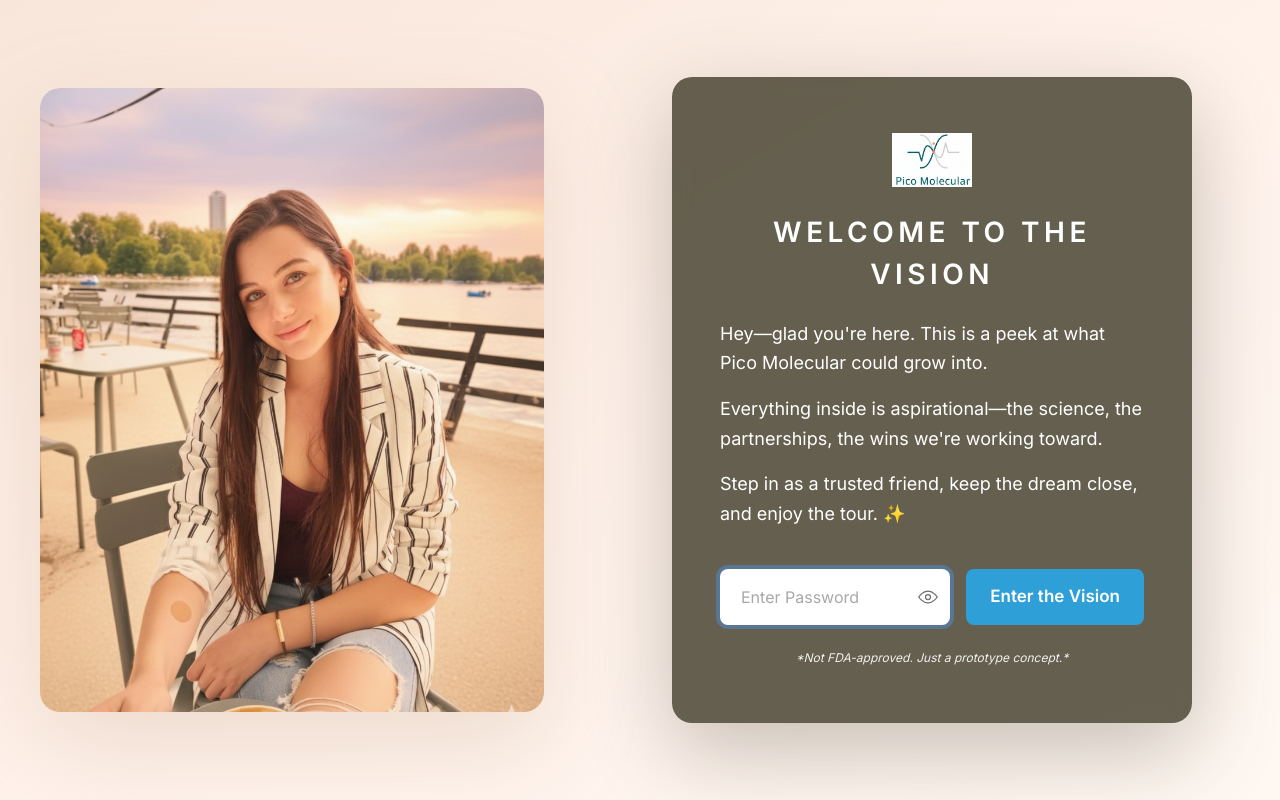
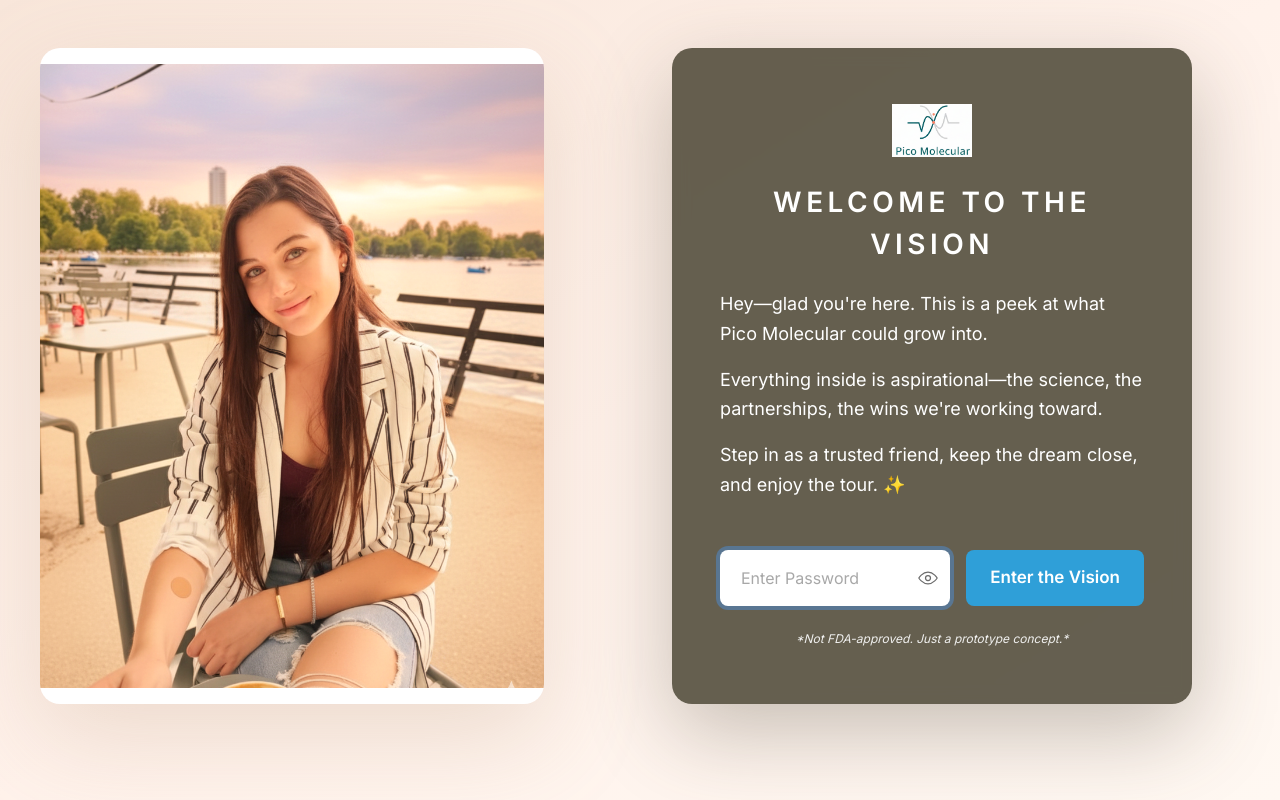
Before and after one commit to gcharris/pico-molecular-web, a React (Vite) app: page / in a window 1280 px wide. Built offline with nearby package versions, Linux system fonts and the light colour scheme.

Commit message:
Balance splash panels and boost portrait vibrancy

```diff
--- a/src/components/SplashGate.jsx
+++ b/src/components/SplashGate.jsx
@@ -25,20 +25,20 @@ function SplashGate({ onSuccess, logoSrc }) {
     <div className="relative min-h-screen w-full overflow-hidden bg-gradient-to-br from-[#f8e6da] via-[#fff2eb] to-[#fff8f2]">
       <div className="pointer-events-none absolute inset-0 -z-10 bg-[radial-gradient(circle_at_center,rgba(248,204,178,0.28),transparent_55%)]" />
 
-      <div className="relative mx-auto flex min-h-screen w-full max-w-[1400px] flex-col items-center justify-center gap-10 px-6 py-12 sm:px-10 lg:flex-row lg:gap-20">
+      <div className="relative mx-auto flex min-h-screen w-full max-w-[1400px] flex-col items-center justify-center gap-10 px-6 py-12 sm:px-10 lg:flex-row lg:items-stretch lg:gap-20">
         <div className="flex w-full items-stretch justify-center lg:w-[45%]">
-          <div className="relative flex h-full w-full max-w-[540px] items-center justify-center overflow-hidden rounded-[20px] bg-white shadow-[0_34px_95px_rgba(190,158,130,0.28)]">
+          <div className="relative flex h-full w-full max-w-[540px] items-center justify-center overflow-hidden rounded-[20px] bg-white shadow-[0_34px_95px_rgba(190,158,130,0.28)] lg:h-[82vh]">
             <img
               src={founderBackground}
               alt="Founder portrait"
               className="pointer-events-none h-full max-h-[78vh] w-full select-none object-cover"
-              style={{ filter: 'none', objectPosition: 'center 40%' }}
+              style={{ filter: 'contrast(1.05) saturate(1.04)', objectPosition: 'center 40%' }}
             />
           </div>
         </div>
 
         <div className="flex w-full items-stretch justify-center lg:w-[55%]">
-          <div className="flex h-full w-full max-w-[520px] flex-col justify-between rounded-[20px] bg-[rgba(80,74,58,0.88)] px-12 py-14 text-white shadow-[0_28px_85px_rgba(80,74,58,0.32)] backdrop-blur">
+          <div className="flex h-full w-full max-w-[520px] flex-col justify-between rounded-[20px] bg-[rgba(80,74,58,0.88)] px-12 py-14 text-white shadow-[0_28px_85px_rgba(80,74,58,0.32)] backdrop-blur lg:h-[82vh]">
             <div>
               <div className="flex flex-col items-center text-center">
                 <img src={logoSrc} alt="Pico Molecular logo" className="mb-6 h-auto w-[80px]" />
```
